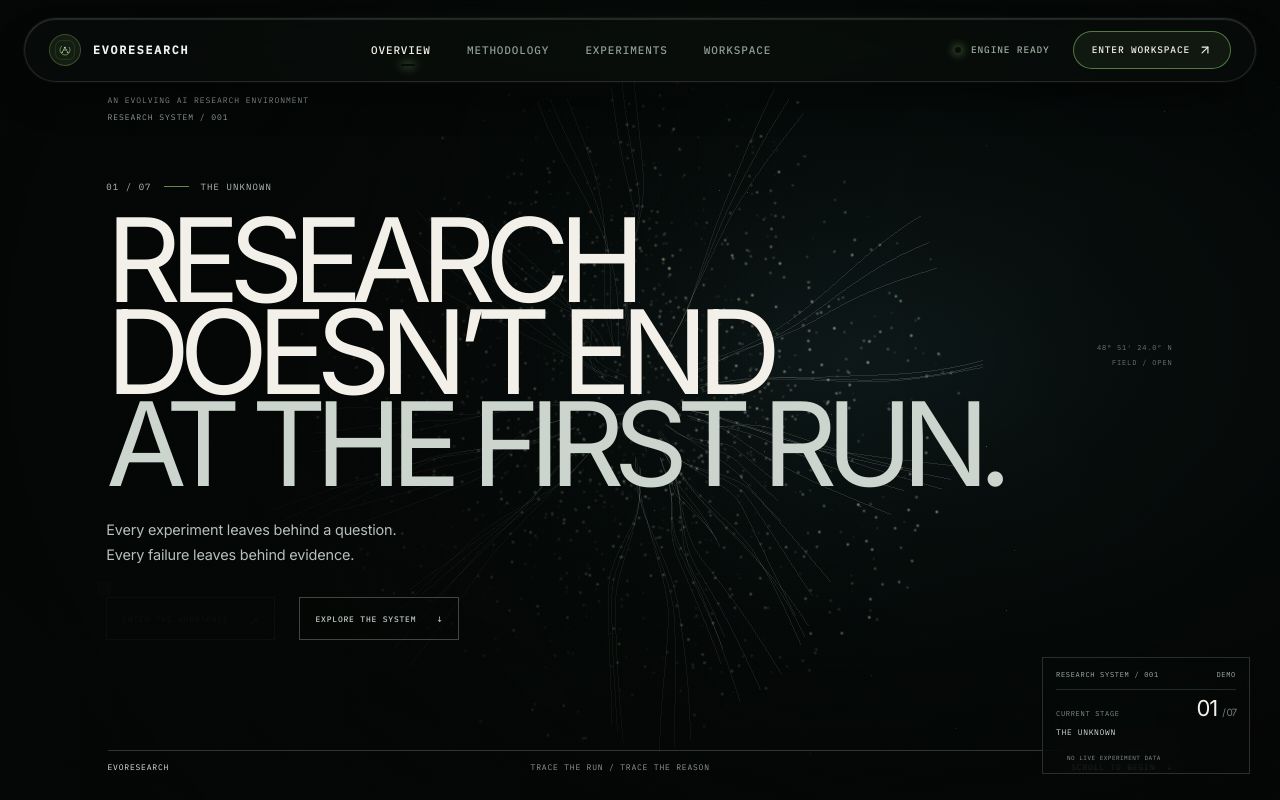
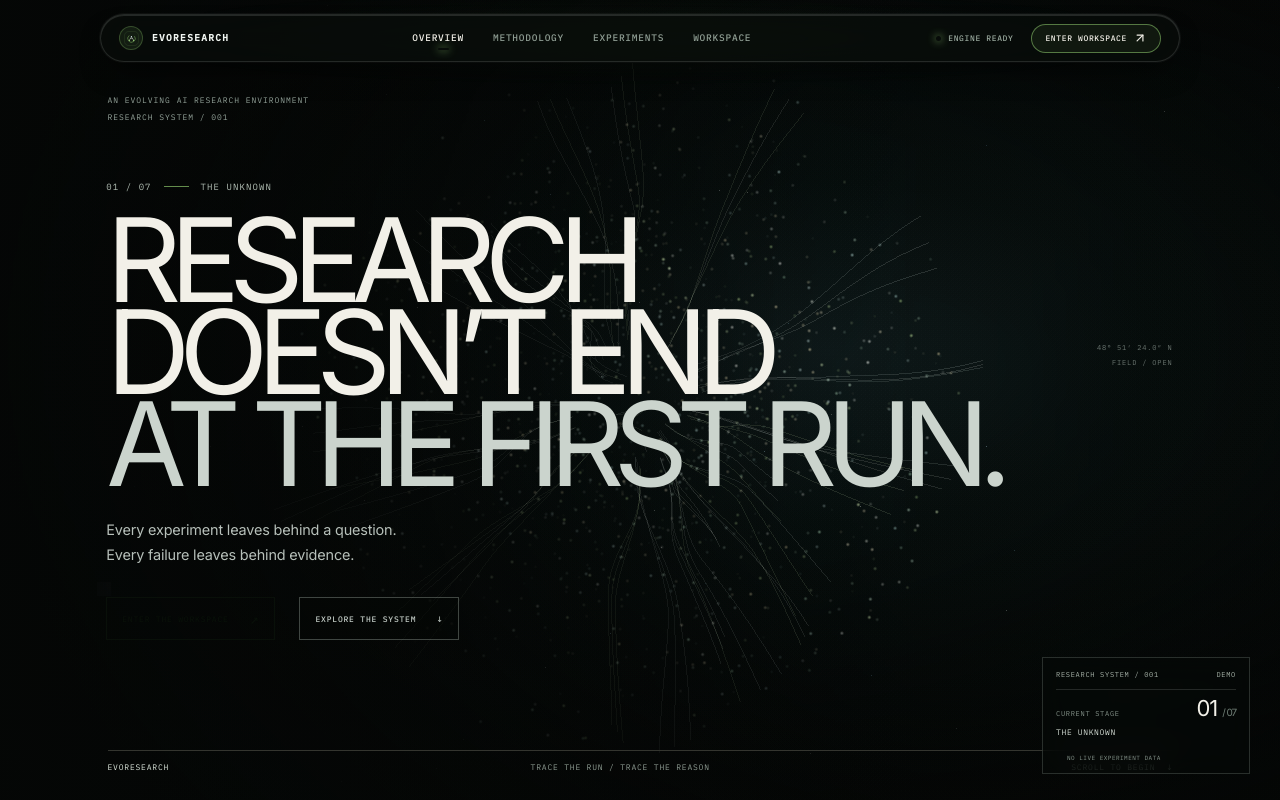
Before and after one commit to harshhh11/evoresearch, a Next.js app: page / in a window 1280 px wide. Shown: the top 800 px of the page. Built offline with nearby package versions, Linux system fonts and the light colour scheme.

Commit message:
Scale navbar size to 75%

```diff
--- a/app/globals.css
+++ b/app/globals.css
@@ -69,17 +69,17 @@ button { color: inherit; }
 .webgl-fallback .eyebrow { color: var(--green); }
 
 /* ==========================================================================
-   FLOATING PILL NAVBAR
+   FLOATING PILL NAVBAR (Scaled to 75% size)
    ========================================================================== */
 .nav-container {
   position: fixed;
-  top: 18px;
+  top: 14px;
   left: 0;
   right: 0;
   z-index: 50;
   display: flex;
   justify-content: center;
-  padding: 0 24px;
+  padding: 0 18px;
   box-sizing: border-box;
   pointer-events: none;
 }
@@ -87,7 +87,7 @@ button { color: inherit; }
 .nav-pill-wrapper {
   position: relative;
   width: 100%;
-  max-width: 1440px;
+  max-width: 1080px;
   margin-inline: auto;
   box-sizing: border-box;
 }
@@ -98,7 +98,7 @@ button { color: inherit; }
   inset: 0;
   border-radius: 9999px;
   background: radial-gradient(ellipse at 50% 50%, rgba(181, 255, 138, 0.18) 0%, rgba(167, 233, 232, 0.05) 50%, transparent 72%);
-  filter: blur(24px);
+  filter: blur(18px);
   opacity: 0.65;
   pointer-events: none;
   z-index: -1;
@@ -109,33 +109,33 @@ button { color: inherit; }
   position: relative;
   width: 100%;
   box-sizing: border-box;
-  min-height: 64px;
-  height: 64px;
+  min-height: 48px;
+  height: 48px;
   display: flex;
   flex-direction: row;
   align-items: center;
   justify-content: space-between;
-  padding: 0 24px;
+  padding: 0 18px;
   border: 1px solid rgba(255, 255, 255, 0.12);
   border-radius: 9999px;
   background: rgba(8, 12, 10, 0.75);
-  backdrop-filter: blur(24px) saturate(140%);
-  -webkit-backdrop-filter: blur(24px) saturate(140%);
-  box-shadow: 0 20px 40px -15px rgba(0, 0, 0, 0.8), 0 0 1px 1px rgba(255, 255, 255, 0.05), inset 0 1px 0 0 rgba(255, 255, 255, 0.12);
+  backdrop-filter: blur(20px) saturate(140%);
+  -webkit-backdrop-filter: blur(20px) saturate(140%);
+  box-shadow: 0 15px 30px -12px rgba(0, 0, 0, 0.8), 0 0 1px 1px rgba(255, 255, 255, 0.05), inset 0 1px 0 0 rgba(255, 255, 255, 0.12);
   pointer-events: auto;
   transition: border-color 200ms ease, box-shadow 200ms ease, background 200ms ease;
 }
 
 .floating-nav:hover {
   border-color: rgba(255, 255, 255, 0.18);
-  box-shadow: 0 24px 44px -14px rgba(0, 0, 0, 0.85), 0 0 24px rgba(181, 255, 138, 0.08), inset 0 1px 0 0 rgba(255, 255, 255, 0.16);
+  box-shadow: 0 18px 33px -10px rgba(0, 0, 0, 0.85), 0 0 18px rgba(181, 255, 138, 0.08), inset 0 1px 0 0 rgba(255, 255, 255, 0.16);
 }
 
 /* Left: Logo icon & wordmark (flex-shrink: 0) */
 .nav-brand {
   display: flex;
   align-items: center;
-  gap: 12px;
+  gap: 9px;
   flex-shrink: 0;
   color: #f0f5f1;
   text-decoration: none;
@@ -148,8 +148,8 @@ button { color: inherit; }
   display: flex;
   align-items: center;
   justify-content: center;
-  width: 32px;
-  height: 32px;
+  width: 24px;
+  height: 24px;
   border-radius: 50%;
   background: rgba(181, 255, 138, 0.08);
   border: 1px solid rgba(181, 255, 138, 0.22);
@@ -158,19 +158,19 @@ button { color: inherit; }
 
 .nav-brand:hover .nav-brand-icon {
   border-color: rgba(181, 255, 138, 0.5);
-  box-shadow: 0 0 14px rgba(181, 255, 138, 0.28);
+  box-shadow: 0 0 10px rgba(181, 255, 138, 0.28);
   background: rgba(181, 255, 138, 0.14);
 }
 
 .nav-brand-icon img {
-  width: 20px;
-  height: 20px;
+  width: 15px;
+  height: 15px;
   display: block;
 }
 
 .nav-brand-text {
-  font: 600 11.5px/1 var(--mono);
-  letter-spacing: 0.16em;
+  font: 600 9.5px/1 var(--mono);
+  letter-spacing: 0.14em;
   color: #f0f5f1;
   transition: color 180ms ease;
 }
@@ -184,10 +184,10 @@ button { color: inherit; }
   display: flex;
   align-items: center;
   justify-content: center;
-  gap: clamp(12px, 2.2vw, 32px);
+  gap: clamp(9px, 1.8vw, 24px);
   flex: 1 1 auto;
   min-width: 0;
-  padding: 0 16px;
+  padding: 0 12px;
 }
 
 .nav-links a {
@@ -195,9 +195,9 @@ button { color: inherit; }
   display: inline-flex;
   flex-direction: column;
   align-items: center;
-  padding: 10px 4px;
+  padding: 7px 3px;
   color: #8f9d93;
-  font: 450 11px/1 var(--mono);
+  font: 450 9.5px/1 var(--mono);
   letter-spacing: 0.08em;
   text-transform: uppercase;
   text-decoration: none;
@@ -219,11 +219,11 @@ button { color: inherit; }
   bottom: 0px;
   left: 50%;
   transform: translateX(-50%);
-  width: 14px;
+  width: 11px;
   height: 2px;
   border-radius: 9999px;
   background: var(--green);
-  box-shadow: 0 0 10px rgba(181, 255, 138, 0.85);
+  box-shadow: 0 0 8px rgba(181, 255, 138, 0.85);
 }
 
 /* Right: Actions (flex-shrink: 0) */
@@ -231,7 +231,7 @@ button { color: inherit; }
   display: flex;
   align-items: center;
   justify-content: flex-end;
-  gap: clamp(12px, 1.8vw, 24px);
+  gap: clamp(9px, 1.4vw, 18px);
   flex-shrink: 0;
 }
 
@@ -239,10 +239,10 @@ button { color: inherit; }
 .system-indicator {
   display: flex;
   align-items: center;
-  gap: 8px;
+  gap: 6px;
   color: #9baa9f;
-  font: 450 9.5px/1 var(--mono);
-  letter-spacing: 0.09em;
+  font: 450 8px/1 var(--mono);
+  letter-spacing: 0.08em;
   white-space: nowrap;
   user-select: none;
 }
@@ -252,14 +252,14 @@ button { color: inherit; }
   display: flex;
   align-items: center;
   justify-content: center;
-  width: 10px;
-  height: 10px;
+  width: 8px;
+  height: 8px;
 }
 
 .indicator-dot-ping {
   position: absolute;
-  width: 10px;
-  height: 10px;
+  width: 8px;
+  height: 8px;
   border-radius: 50%;
   background: var(--green);
   opacity: 0.55;
@@ -268,11 +268,11 @@ button { color: inherit; }
 
 .indicator-dot-core {
   position: relative;
-  width: 6px;
-  height: 6px;
+  width: 5px;
+  height: 5px;
   border-radius: 50%;
   background: var(--green);
-  box-shadow: 0 0 10px rgba(181, 255, 138, 0.9);
+  box-shadow: 0 0 8px rgba(181, 255, 138, 0.9);
 }
 
 @keyframes pingDot {
@@ -286,15 +286,15 @@ button { color: inherit; }
 .nav-cta {
   display: inline-flex;
   align-items: center;
-  gap: 8px;
-  height: 38px;
-  padding: 0 18px;
+  gap: 6px;
+  height: 29px;
+  padding: 0 13px;
   border: 1px solid rgba(181, 255, 138, 0.42);
   border-radius: 9999px;
   background: rgba(181, 255, 138, 0.06);
   color: var(--green);
-  font: 550 9.5px/1 var(--mono);
-  letter-spacing: 0.09em;
+  font: 550 8px/1 var(--mono);
+  letter-spacing: 0.08em;
   text-transform: uppercase;
   text-decoration: none;
   white-space: nowrap;
@@ -305,7 +305,7 @@ button { color: inherit; }
   border-color: var(--green);
   background: var(--green);
   color: var(--ink);
-  box-shadow: 0 0 22px rgba(181, 255, 138, 0.45);
+  box-shadow: 0 0 16px rgba(181, 255, 138, 0.45);
   transform: translateY(-1px);
 }
 
@@ -314,8 +314,8 @@ button { color: inherit; }
   display: none;
   align-items: center;
   justify-content: center;
-  width: 36px;
-  height: 36px;
+  width: 27px;
+  height: 27px;
   border-radius: 50%;
   border: 1px solid rgba(255, 255, 255, 0.14);
   background: rgba(255, 255, 255, 0.04);
@@ -670,9 +670,9 @@ main { position: relative; z-index: 2; }
 }
 
 .workspace-topbar {
-  height: 58px;
+  height: 48px;
   border-bottom: 1px solid var(--border-subtle);
-  padding: 0 32px;
+  padding: 0 24px;
   display: flex;
   align-items: center;
   justify-content: space-between;
--- a/components/navigation/FloatingNavigation.tsx
+++ b/components/navigation/FloatingNavigation.tsx
@@ -44,7 +44,7 @@ export function FloatingNavigation({ activeStage }: FloatingNavigationProps) {
             onClick={() => setMobileOpen(false)}
           >
             <div className="nav-brand-icon" aria-hidden="true">
-              <Image src="/evo-mark.svg" alt="" width={22} height={22} priority />
+              <Image src="/evo-mark.svg" alt="" width={16} height={16} priority />
             </div>
             <span className="nav-brand-text">EVORESEARCH</span>
           </a>
```
